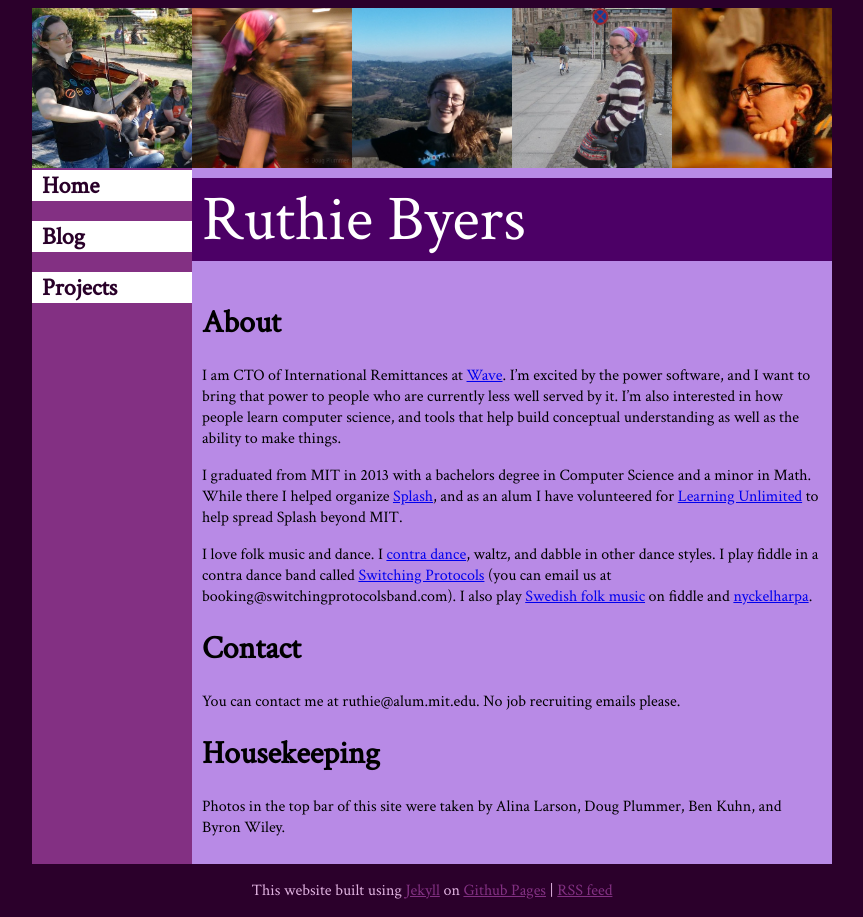
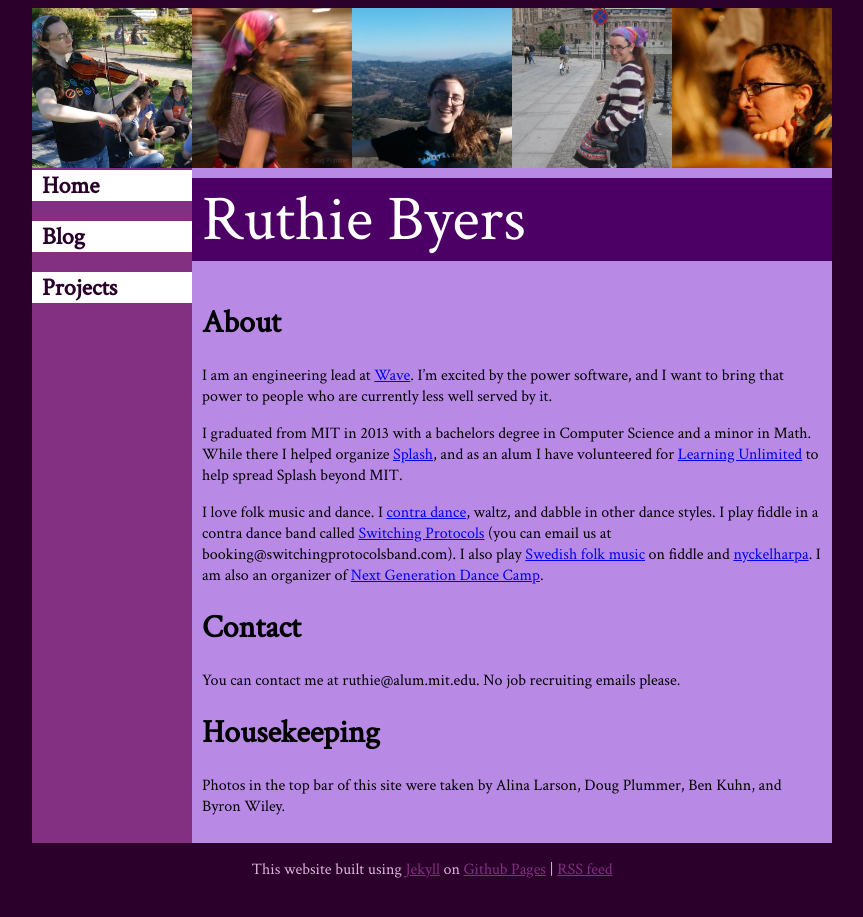
Before and after one commit to ruthie/ruthie.github.io, a Jekyll site: the page built from index.md, in a window 1280 px wide. Shown: the whole page, without its empty margins (208-1071 px from the left). Built offline with Jekyll 4.4.1, drawn with Linux system fonts in a browser that asks for light colours.

Commit message:
Update front page

```diff
--- a/index.md
+++ b/index.md
@@ -4,12 +4,11 @@ title:  Home
 ---
 # About
 
-I am CTO of International Remittances at [Wave](https://sendwave.com).  I'm excited by the power software, and I want to bring that power to people who are currently less well served by it.  I'm also interested in how people learn computer science, and tools that help build conceptual understanding as well as the ability to make things.
+I am an engineering lead at [Wave](https://sendwave.com).  I'm excited by the power software, and I want to bring that power to people who are currently less well served by it.
 
 I graduated from MIT in 2013 with a bachelors degree in Computer Science and a minor in Math.  While there I helped organize [Splash](http://esp.mit.edu/learn/Splash), and as an alum I have volunteered for [Learning Unlimited](http://learningu.org) to help spread Splash beyond MIT.
 
-I love folk music and dance.  I [contra dance](http://en.wikipedia.org/wiki/Contra_dance), waltz, and dabble in other dance styles.  I play fiddle in a contra dance band called [Switching Protocols](http://switchingprotocolsband.com/) (you can email us at booking@switchingprotocolsband.com).  I also play [Swedish folk music](http://www.youtube.com/watch?v=LIViyqKLE4w) on fiddle and [nyckelharpa](http://www.nyckelharpa.org/about/what-is-a-nyckelharpa/).
-
+I love folk music and dance.  I [contra dance](http://en.wikipedia.org/wiki/Contra_dance), waltz, and dabble in other dance styles.  I play fiddle in a contra dance band called [Switching Protocols](http://switchingprotocolsband.com/) (you can email us at booking@switchingprotocolsband.com).  I also play [Swedish folk music](http://www.youtube.com/watch?v=LIViyqKLE4w) on fiddle and [nyckelharpa](http://www.nyckelharpa.org/about/what-is-a-nyckelharpa/).  I am also an organizer of [Next Generation Dance Camp](http://nextgendancecamp.org).
 
 
 # Contact
```
